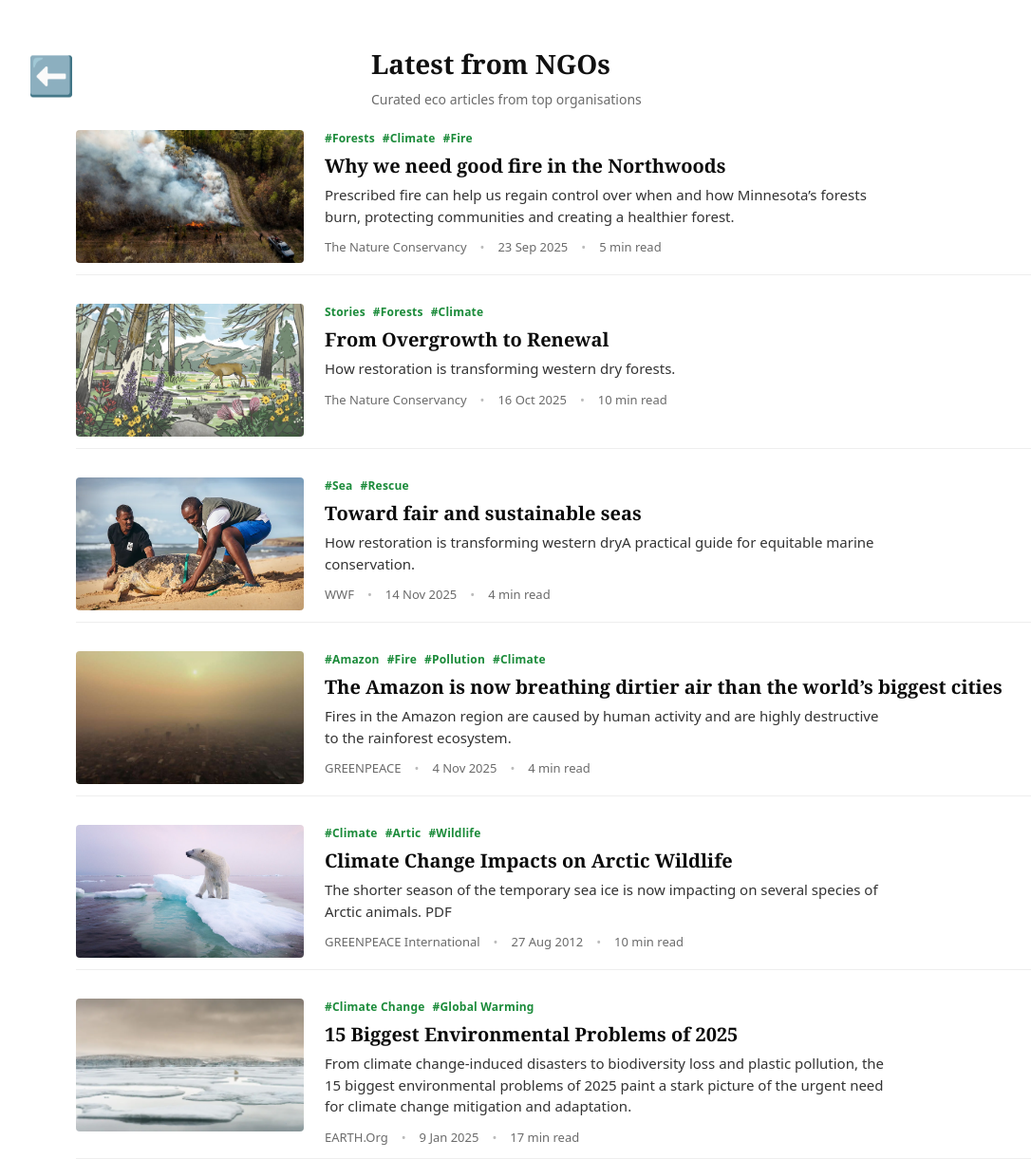
After one commit to Cloudshivanshu/Eco_Mind, a Django app: page /article/ in a window 1280 px wide. The commit adds this page. Shown: the whole page at 95% size, without its empty margins (10-1096 px from the left). Run offline with Django 5.2, Linux system fonts and the light colour scheme.

Commit message:
Eco-Articles

```diff
--- a/Main/Main_App/urls.py
+++ b/Main/Main_App/urls.py
@@ -6,6 +6,6 @@ urlpatterns = [
     # path('start/',views.start,name = 'start'),
     path('beginner/',views.beginner,name = 'beginner'),
     path('start/',views.game,name = 'game'),
-    path('shop/',views.shop,name = 'shop')
-
+    path('shop/',views.shop,name = 'shop'),
+    path('article/',views.article,name = 'article')
 ]
--- a/Main/Main_App/views.py
+++ b/Main/Main_App/views.py
@@ -11,5 +11,5 @@ def game(request):
     return render(request,'game.html')
 def shop(request):
     return render(request,'marketPlace.html')
-
-#
+def article(request):
+    return render(request,'ecoArticle.html')
--- /dev/null
+++ b/Main/static/ecoArticle.css
@@ -0,0 +1,194 @@
+:root {
+    --accent: #1b8b3a;
+    /* green used for tags */
+    --muted: #6b6b6b;
+    --title-color: #0b0b0b;
+    --max-width: 1100px;
+    --gap: 22px;
+    --thumb-w: 240px;
+    --thumb-h: 140px;
+    --radius: 4px;
+    --body-font: system-ui, -apple-system, "Segoe UI", Roboto, "Helvetica Neue", Arial;
+    --heading-font: Georgia, "Times New Roman", serif;
+}
+
+/* Basic reset */
+* {
+    box-sizing: border-box
+}
+
+html,
+body {
+    height: 100%
+}
+
+body {
+    margin: 0;
+    font-family: var(--body-font);
+    color: #111;
+    background: #fff;
+    -webkit-font-smoothing: antialiased;
+    -moz-osx-font-smoothing: grayscale;
+    line-height: 1.5;
+    padding: 36px 18px;
+}
+
+/* Page container */
+.container {
+    max-width: var(--max-width);
+    margin: 0 auto;
+}
+
+/* Header */
+.page-header {
+
+     display: flex;
+    align-items: center; /* vertically align button + title */
+    gap: 12px; /* spacing between button & title */
+    padding: 10px 15px;
+}
+
+#backBtn {
+    padding-right: 50px;
+    margin-right: 50px;
+    margin-top: 0px;
+    font-size: 40px;
+    background: none;
+    border: none;
+    cursor: pointer;
+}
+
+.title-group {
+    margin-left: 100px;
+    padding-left: 100px;
+    display: flex;
+    flex-direction: column; /* keeps title + subtitle stacked */
+}
+
+.page-header h1 {
+    margin: 0 0 6px;
+    font-family: var(--heading-font);
+    font-size: 28px;
+}
+
+.page-header .subtitle {
+    margin: 0;
+    color: var(--muted);
+    font-size: 14px;
+}
+
+/* Article list */
+.article-list {
+    display: flex;
+    flex-direction: column;
+    gap: 18px;
+}
+
+/* Single article row */
+.article-item {
+    display: flex;
+    gap: var(--gap);
+    align-items: flex-start;
+    padding: 12px 0;
+    border-bottom: 1px solid #eee;
+}
+
+/* Thumbnail */
+.thumb {
+    flex: 0 0 var(--thumb-w);
+    display: block;
+    border-radius: var(--radius);
+    overflow: hidden;
+    min-width: var(--thumb-w);
+    max-width: var(--thumb-w);
+    height: var(--thumb-h);
+}
+
+.thumb img {
+    width: 100%;
+    height: 100%;
+    object-fit: cover;
+    display: block;
+}
+
+/* Content area */
+.content {
+    flex: 1;
+    min-width: 0;
+}
+
+/* Tags row */
+.tags {
+    display: flex;
+    gap: 8px;
+    margin-bottom: 8px;
+    align-items: center;
+    flex-wrap: wrap;
+}
+
+.tag {
+    font-size: 12px;
+    color: var(--accent);
+    font-weight: 700;
+    text-transform: capitalize;
+    letter-spacing: 0.2px;
+}
+
+/* Title */
+.title {
+    margin: 0 0 8px;
+    font-family: var(--heading-font);
+    font-size: 20px;
+    line-height: 1.15;
+    color: var(--title-color);
+}
+
+.title a {
+    color: inherit;
+    text-decoration: none;
+}
+
+.title a:hover {
+    text-decoration: underline;
+}
+
+/* Excerpt */
+.excerpt {
+    margin: 0 0 12px;
+    color: #333;
+    font-size: 15px;
+    max-width: 70ch;
+}
+
+/* Meta line */
+.meta {
+    font-size: 13px;
+    color: var(--muted);
+    display: flex;
+    gap: 8px;
+    align-items: center;
+}
+
+.meta .dot {
+    color: #bbb;
+    margin: 0 6px
+}
+
+/* Responsive: stack thumbnail on small screens */
+@media (max-width:720px) {
+    .article-item {
+        flex-direction: column;
+        gap: 12px;
+    }
+
+    .thumb {
+        width: 100%;
+        max-width: 100%;
+        height: 190px;
+        min-width: 0;
+    }
+
+    .excerpt {
+        max-width: 100%
+    }
+}
--- a/Main/static/indexStyle.css
+++ b/Main/static/indexStyle.css
@@ -330,7 +330,8 @@ canvas {
 }
 
 .mode-icon:hover {
-    transform: scale(1.1) rotate(10deg);
+    /* transform: scale(1.1) rotate(10deg); */
+    transform: rotateY(180deg);
 }
 
 .modal-content input {
@@ -411,6 +412,7 @@ canvas {
     font-family: 'Comic Neue', cursive;
     box-shadow: 0 4px #66ffcc;
     transition: all 0.3s;
+    cursor: pointer;
 }
 
 .close-menu-button:active {
--- /dev/null
+++ b/Main/templates/ecoArticle.html
@@ -0,0 +1,197 @@
+<!doctype html>
+{% load static %}
+<html lang="en">
+
+<head>
+    <meta charset="utf-8" />
+    <meta name="viewport" content="width=device-width,initial-scale=1" />
+    <title>Eco Articles</title>
+
+    <!-- Optional: Google font (uncomment if you want) -->
+    <!-- <link href="https://fonts.googleapis.com/css2?family=Merriweather:wght@300;700&display=swap" rel="stylesheet"> -->
+
+    <!-- Link the CSS file -->
+    <link rel="stylesheet" href="{% static 'ecoArticle.css' %}" />
+</head>
+
+<body>
+    <header class="page-header">
+        <a href="/">
+            <button id="backBtn">⬅️</button>
+        </a>
+        <div class="title-group">
+            <h1>Latest from NGOs</h1>
+            <p class="subtitle">Curated eco articles from top organisations</p>
+        </div>
+    </header>
+    <main class="container">
+
+        <section class="article-list" aria-label="Articles">
+            <!-- Article item (repeat this block for each article) -->
+            <article class="article-item">
+                <a class="thumb" href="#" aria-hidden="true">
+                    <img src="{% static 'Assets/Images/forestFire.jpg' %}" alt="forestFire" />
+                </a>
+
+                <div class="content">
+                    <div class="tags">
+                        <span class="tag">#Forests</span>
+                        <span class="tag">#Climate</span>
+                        <span class="tag">#Fire</span>
+                    </div>
+
+                    <h2 class="title"><a href="https://www.nature.org/en-us/about-us/where-we-work/united-states/minnesota/stories-in-minnesota/fire-in-the-forest/" target="_blank">
+                        Why we need good fire in the Northwoods</a></h2>
+
+                    <p class="excerpt">
+                        Prescribed fire can help us regain control over when and how Minnesota’s
+                        forests burn, protecting communities and creating a healthier forest.
+                    </p>
+
+                    <div class="meta">
+                        <span class="author">The Nature Conservancy</span>
+                        <span class="dot">•</span>
+                        <time datetime="2025-11-08">23 Sep 2025</time>
+                        <span class="dot">•</span>
+                        <span class="readtime">5 min read</span>
+                    </div>
+                </div>
+            </article>
+
+            <article class="article-item">
+                <a class="thumb" href="#" aria-hidden="true">
+                    <img src="{% static 'Assets/Images/potraitForest.jpg' %}" alt="potrait forest" />
+                </a>
+
+                <div class="content">
+                    <div class="tags">
+                        <span class="tag">Stories</span>
+                        <span class="tag">#Forests</span>
+                        <span class="tag">#Climate</span>
+                    </div>
+
+                    <h2 class="title"><a href="https://www.nature.org/en-us/about-us/where-we-work/united-states/western-dry-forest-and-fire/western-dry-forests-fires-stories/restoration-transforming-forests/" target="_blank">
+                        From Overgrowth to Renewal</a></h2>
+
+                    <p class="excerpt">How restoration is transforming western dry forests.</p>
+
+                    <div class="meta">
+                        <span class="author">The Nature Conservancy</span>
+                        <span class="dot">•</span>
+                        <time datetime="2025-11-06">16 Oct 2025</time>
+                        <span class="dot">•</span>
+                        <span class="readtime">10 min read</span>
+                    </div>
+                </div>
+            </article>
+            <article class="article-item">
+                <a class="thumb" href="#" aria-hidden="true">
+                    <img src="{% static 'Assets/Images/turtle.webp' %}" alt="potrait forest" />
+                </a>
+
+                <div class="content">
+                    <div class="tags">
+                        <span class="tag">#Sea</span>
+                        <span class="tag">#Rescue</span>
+                    </div>
+
+                    <h2 class="title"><a href="https://www.worldwildlife.org/news/stories/toward-fair-and-sustainable-seas-a-practical-guide-for-equitable-marine-conservation/" target="_blank">
+                        Toward fair and sustainable seas</a></h2>
+
+                    <p class="excerpt">How restoration is transforming western dryA practical guide for equitable marine conservation.</p>
+
+                    <div class="meta">
+                        <span class="author">WWF</span>
+                        <span class="dot">•</span>
+                        <time datetime="2025-11-06">14 Nov 2025</time>
+                        <span class="dot">•</span>
+                        <span class="readtime">4 min read</span>
+                    </div>
+                </div>
+            </article>
+            <article class="article-item">
+                <a class="thumb" href="#" aria-hidden="true">
+                    <img src="{% static 'Assets/Images/amazonPollution.jpg' %}" alt="potrait forest" />
+                </a>
+
+                <div class="content">
+                    <div class="tags">
+                        <span class="tag">#Amazon</span>
+                        <span class="tag">#Fire</span>
+                        <span class="tag">#Pollution</span>
+                        <span class="tag">#Climate</span>
+                    </div>
+
+                    <h2 class="title"><a href="https://www.greenpeace.org/international/story/79467/toxic-skies-the-amazon-is-now-breathing-dirtier-air-than-the-worlds-biggest-cities/?_gl=1*1qsufth*_up*MQ..*_ga*MTE4MTg1NDI1NS4xNzY0NDgzNzE0*_ga_94MRTN8HG4*czE3NjQ0OTM3ODEkbzIkZzAkdDE3NjQ0OTM4OTMkajEzJGwwJGgxOTQ4ODMwMjg1" target="_blank">
+                        The Amazon is now breathing dirtier air than the world’s biggest cities</a></h2>
+
+                    <p class="excerpt">Fires in the Amazon region are caused by human activity and are highly destructive to the rainforest ecosystem.</p>
+
+                    <div class="meta">
+                        <span class="author">GREENPEACE</span>
+                        <span class="dot">•</span>
+                        <time datetime="2025-11-06">4 Nov 2025</time>
+                        <span class="dot">•</span>
+                        <span class="readtime">4 min read</span>
+                    </div>
+                </div>
+            </article>
+
+            <article class="article-item">
+                <a class="thumb" href="#" aria-hidden="true">
+                    <img src="{% static 'Assets/Images/artic.avif' %}" alt="potrait forest" />
+                </a>
+
+                <div class="content">
+                    <div class="tags">
+                        <span class="tag">#Climate</span>
+                        <span class="tag">#Artic</span>
+                        <span class="tag">#Wildlife</span>
+                    </div>
+
+                    <h2 class="title"><a href="https://www.greenpeace.org/international/publication/7366/climate-change-impacts-on-arctic-wildlife/?_gl=1*1nzc11y*_up*MQ..*_ga*NTU2MDU1MDkxLjE3NjQ0OTQ2Nzg.*_ga_94MRTN8HG4*czE3NjQ0OTQ2NzckbzEkZzAkdDE3NjQ0OTUyNTckajM2JGwwJGg4MDI4MTU2NTE." target="_blank">
+                        Climate Change Impacts on Arctic Wildlife</a></h2>
+
+                    <p class="excerpt">The shorter season of the temporary sea ice is now impacting on several species of Arctic animals. PDF</p>
+
+                    <div class="meta">
+                        <span class="author">GREENPEACE International</span>
+                        <span class="dot">•</span>
+                        <time datetime="2025-11-06">27 Aug 2012</time>
+                        <span class="dot">•</span>
+                        <span class="readtime">10 min read</span>
+                    </div>
+                </div>
+            </article>
+
+            <article class="article-item">
+                <a class="thumb" href="#" aria-hidden="true">
+                    <img src="{% static 'Assets/Images/15BiggestProblem.webp' %}" alt="15 problem" />
+                </a>
+
+                <div class="content">
+                    <div class="tags">
+                        <span class="tag">#Climate Change</span>
+                        <span class="tag">#Global Warming</span>
+                    </div>
+
+                    <h2 class="title"><a href="https://earth.org/the-biggest-environmental-problems-of-our-lifetime/?utm_source=chatgpt.com" target="_blank">
+                        15 Biggest Environmental Problems of 2025</a></h2>
+
+                    <p class="excerpt">From climate change-induced disasters to biodiversity loss and plastic pollution, the 15 biggest environmental problems of 2025 paint a stark picture of the urgent need for climate change mitigation and adaptation.</p>
+
+                    <div class="meta">
+                        <span class="author">EARTH.Org</span>
+                        <span class="dot">•</span>
+                        <time datetime="2025-11-06">9 Jan 2025</time>
+                        <span class="dot">•</span>
+                        <span class="readtime">17 min read</span>
+                    </div>
+                </div>
+            </article>
+            <!-- add more article-item blocks as needed -->
+        </section>
+    </main>
+</body>
+
+</html>
--- a/Main/templates/index.html
+++ b/Main/templates/index.html
@@ -68,7 +68,7 @@
         <p>----N/A----</p>
       </a>
 
-      <a href="#" class="menu-card small-card">
+      <a href="article" class="menu-card small-card">
         <span class="card-icon"><i class="bi bi-journal-text"></i></span>
         <h4>Eco Articles</h4>
         <p>Learn the top articles published by top organisations.</p>
```
Also changed, not shown: Main/static/Assets/Images/15BiggestProblem.webp (added), Main/static/Assets/Images/amazonPollution.jpg (added), Main/static/Assets/Images/artic.avif (added), Main/static/Assets/Images/forestFire.jpg (added), Main/static/Assets/Images/potraitForest.jpg (added), Main/static/Assets/Images/turtle.webp (added).
